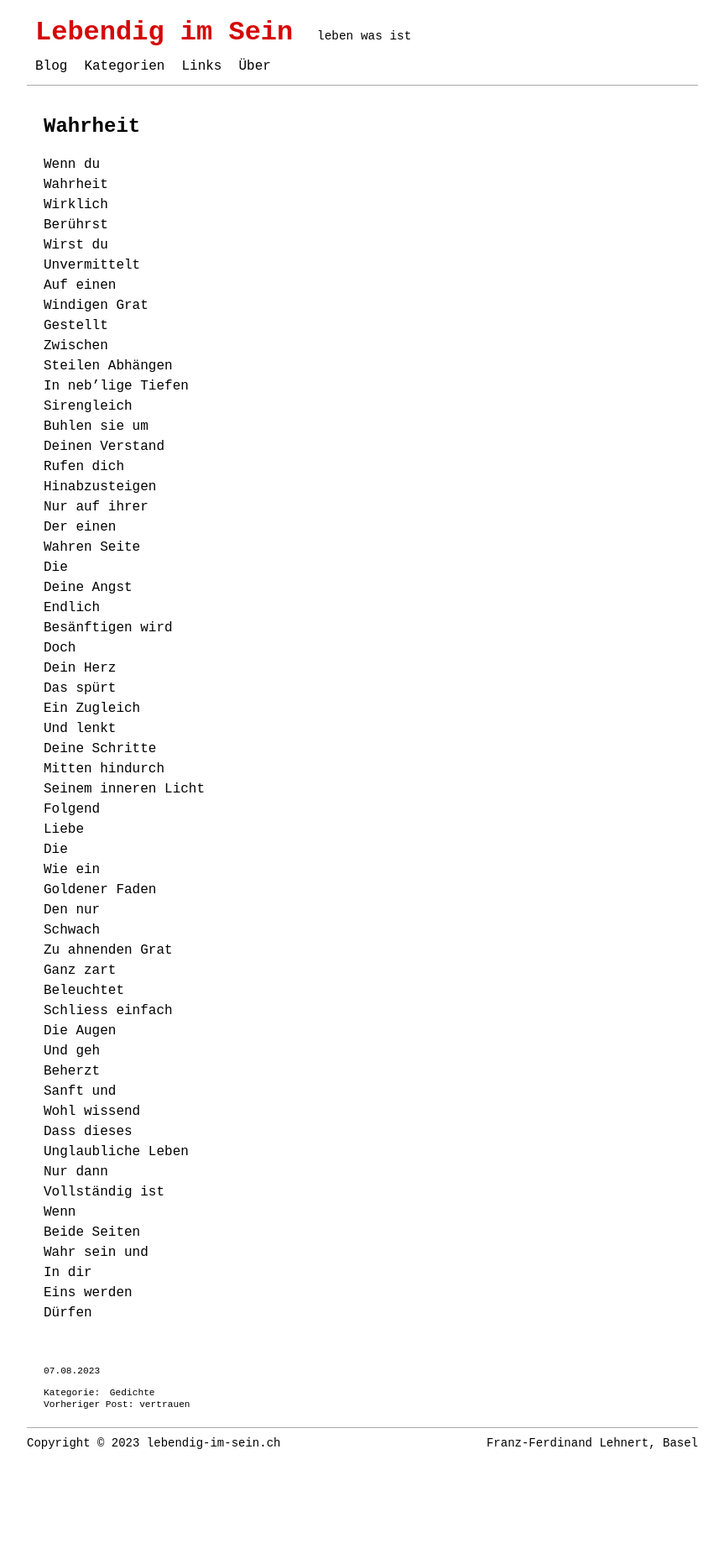
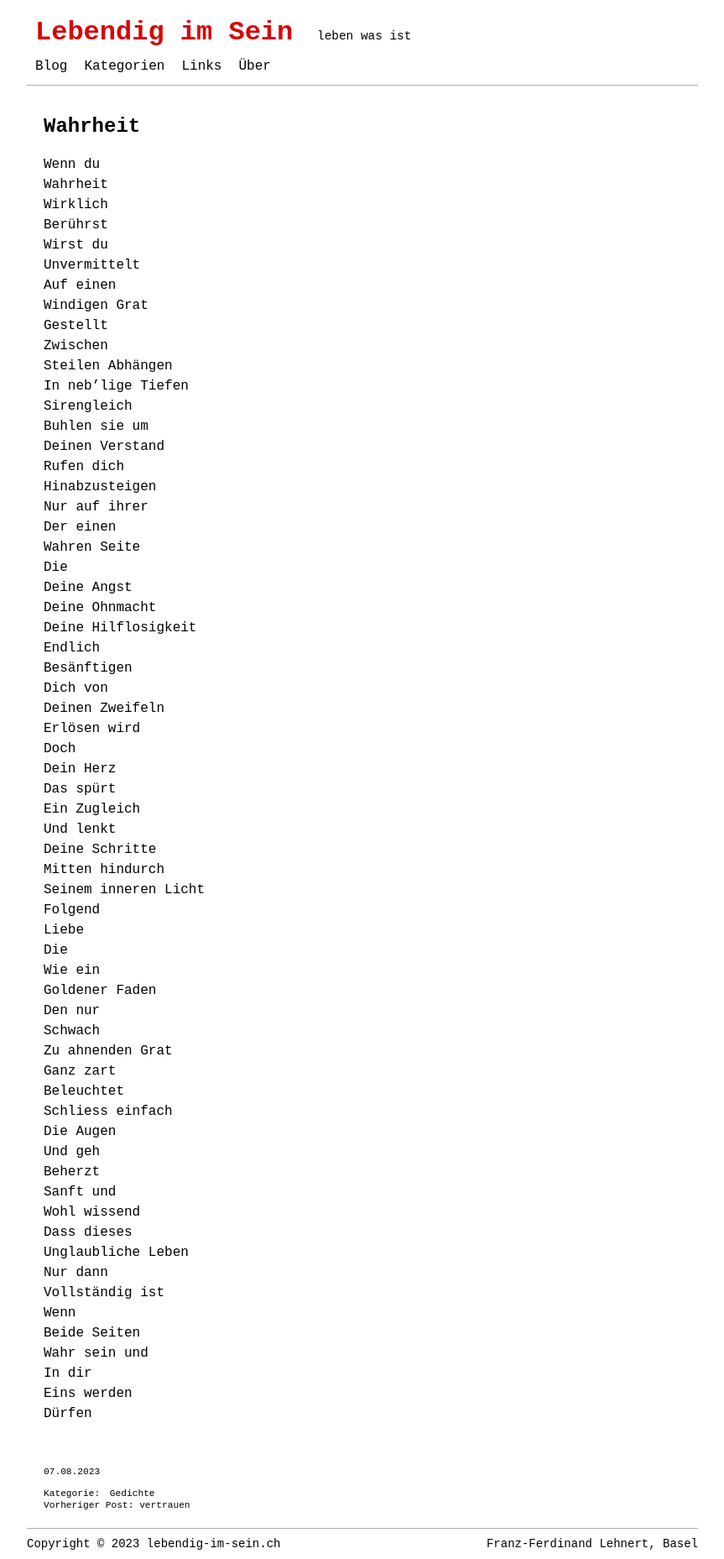
Before and after one commit to lebendigimsein/webpage, a Jekyll site: the page built from _posts/2023-08-07-wahrheit.markdown, in a window 1280 px wide. Shown: the whole page at 84% size, without its empty margins (208-1071 px from the left). Built offline with Jekyll 4.4.1, drawn with Linux system fonts in a browser that asks for light colours; before the commit the page ends 1737 px from its top, so only the background shows below that.

Commit message:
wahrheit changed

```diff
--- a/_posts/2023-08-07-wahrheit.markdown
+++ b/_posts/2023-08-07-wahrheit.markdown
@@ -29,8 +29,13 @@ Der einen
 Wahren Seite
 Die
 Deine Angst
+Deine Ohnmacht
+Deine Hilflosigkeit
 Endlich
-Besänftigen wird
+Besänftigen
+Dich von
+Deinen Zweifeln
+Erlösen wird
 Doch
 Dein Herz
 Das spürt
```
